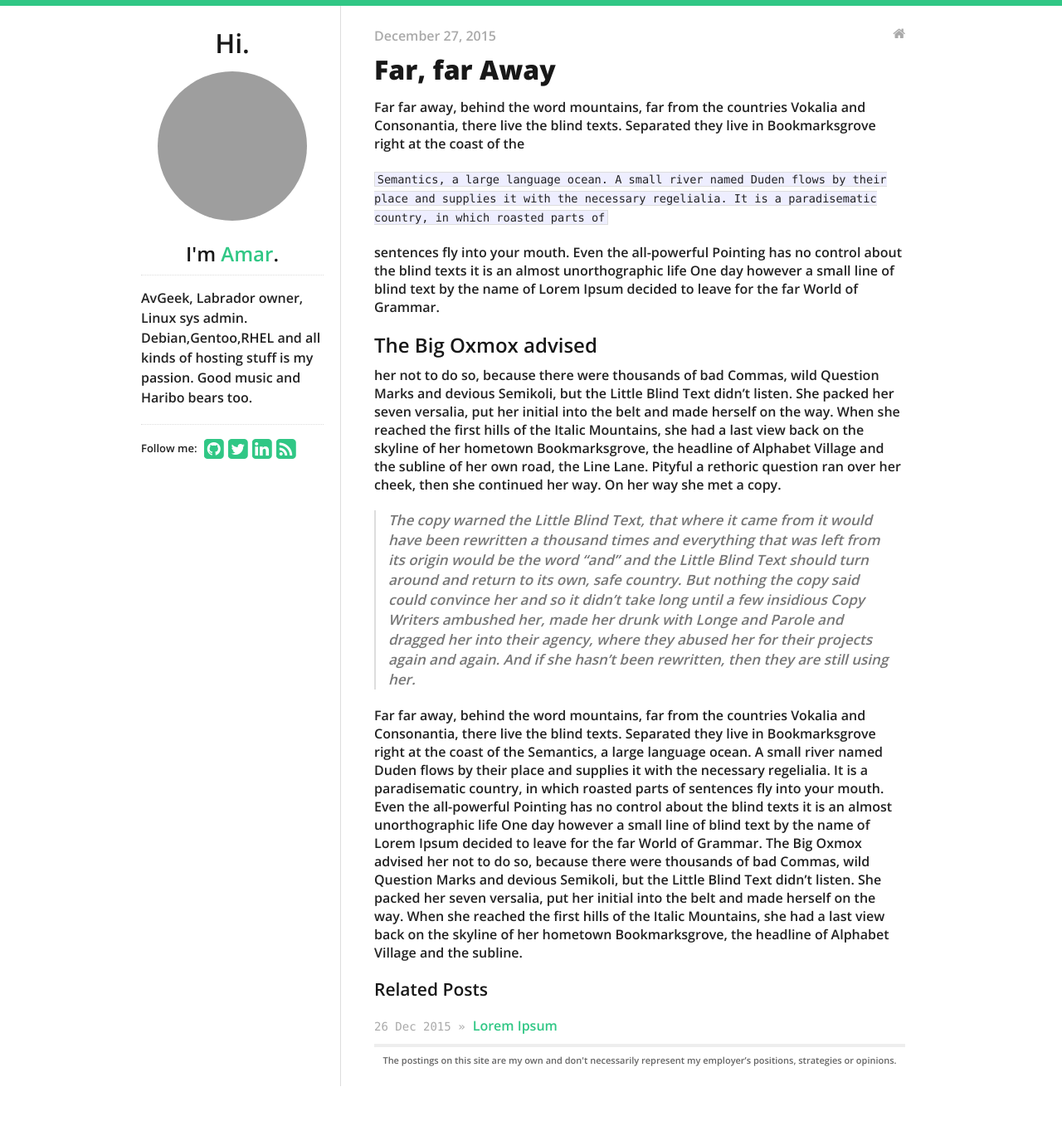
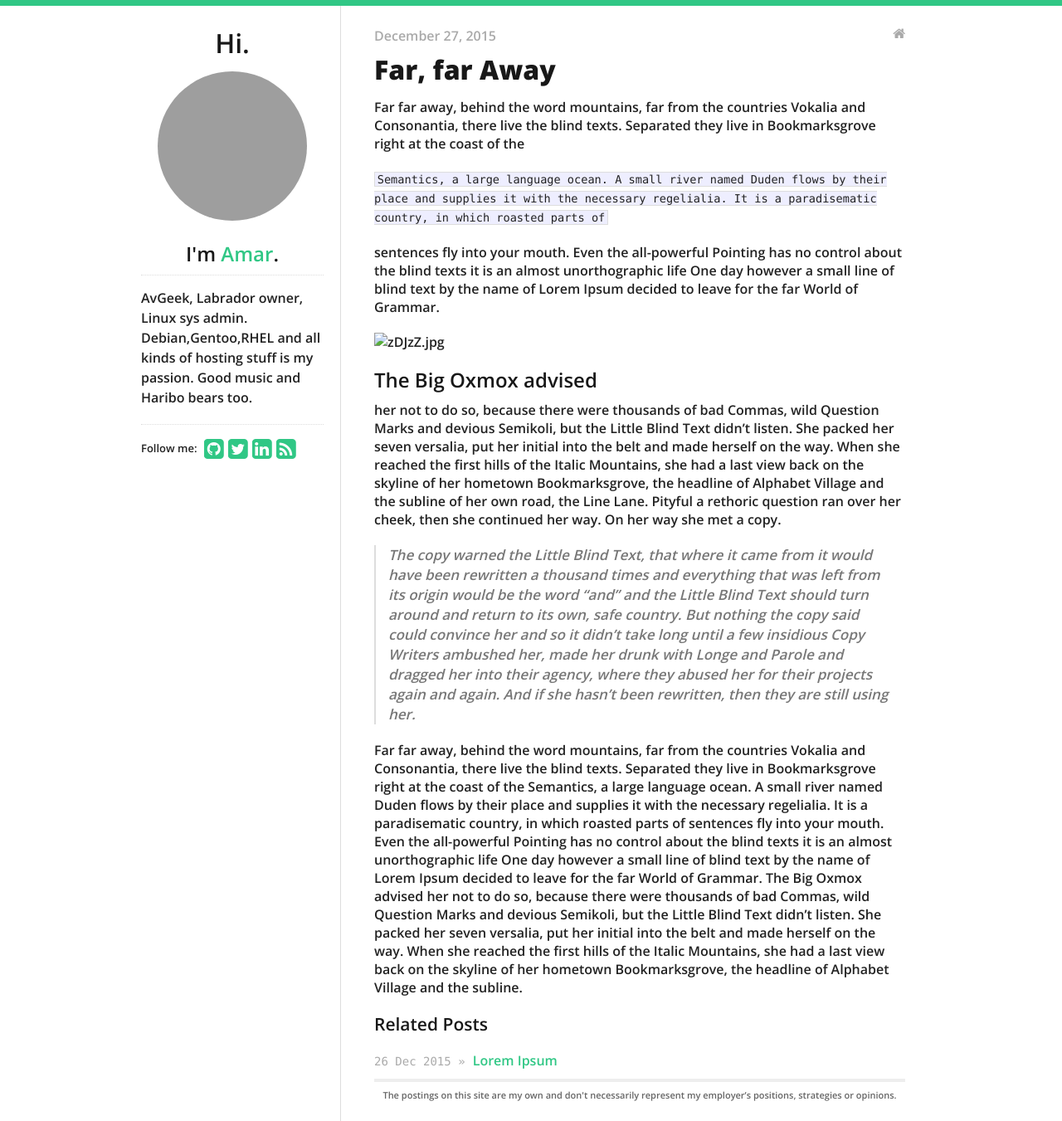
Before and after one commit to amarc/amarc.github.io, a Jekyll site: the page built from _posts/2015-12-27-Far-far-Away.md, in a window 1280 px wide. Shown: the whole page at 83% size. Built offline with Jekyll 4.4.1, drawn with Linux system fonts in a browser that asks for light colours; nearby versions of some CDN libraries; before the commit the page ends 1309 px from its top, so only the background shows below that; grey boxes are pictures that could not be loaded.

Commit message:
Updated 2015-12-27-Far-far-Away.md

```diff
--- a/_posts/2015-12-27-Far-far-Away.md
+++ b/_posts/2015-12-27-Far-far-Away.md
@@ -11,6 +11,9 @@ Far far away, behind the word mountains, far from the countries Vokalia and Cons
 
 sentences fly into your mouth. Even the all-powerful Pointing has no control about the blind texts it is an almost unorthographic life One day however a small line of blind text by the
 name of Lorem Ipsum decided to leave for the far World of Grammar.
+
+![zDJzZ.jpg]({{site.baseurl}}/_posts/zDJzZ.jpg)
+
 
 ## The Big Oxmox advised
 her not to do so, because there were thousands of bad Commas, wild Question Marks and devious Semikoli, but the Little Blind Text didn’t listen. She packed her
```
